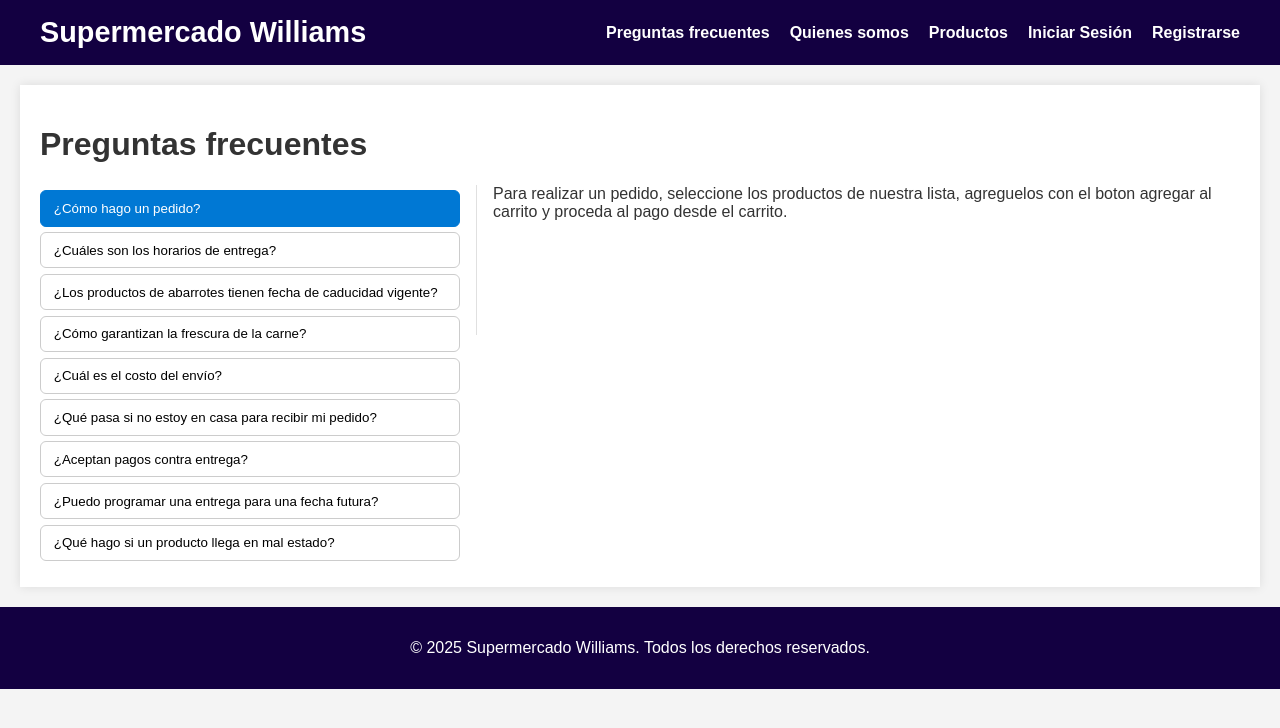
After one commit to Sanpatesp/Williams_SM, a Flask app: a page that uses templates/base.html in a window 1280 px wide. The commit adds this page. Shown: the top 728 px of the page. Run offline with Flask 3, Linux system fonts and the light colour scheme.

Commit message:
Incorporacion de las plantillas about_us y q_and_a

```diff
--- a/routes.py
+++ b/routes.py
@@ -76,6 +76,14 @@ def index():
         mostrar_promos = False
     form = AddToCartForm()
     return render_template('index.html', title='Home', productos=productos, form=form, mostrar_promos=mostrar_promos)
+
+@app.route('/about')
+def about_us():
+    return render_template('about_us.html', title='About Us')
+
+@app.route('/Q&A')
+def q_and_a():
+    return render_template('q_and_a.html', title='Q&A')
 
 @app.route('/products')
 def products():
--- a/templates/admin/create_user.html
+++ b/templates/admin/create_user.html
@@ -107,12 +107,12 @@
                 </div>
 
                 <div class="form-group">
-                    <button type="submit" class="btn btn-primary btn-block">Crear Cuenta</button>
+                    <button type="submit" class="button primary" style="width: 10%; margin-right: 0;">Crear Cuenta</button>
                 </div>
             </form>
 
             <div class="mt-3">
-                <a href="{{ url_for('manage_users') }}" class="btn btn-secondary btn-block">Volver a Gestión de Usuarios</a>
+                <a href="{{ url_for('manage_users') }}" class="button danger" style="width: 10%; text-align: center; display: block;">Cancelar</a>
             </div>
         </div>
     </div>
--- a/templates/base.html
+++ b/templates/base.html
@@ -14,6 +14,8 @@
                 <span class="hamburger"></span>
             </button>
             <ul>
+                <li><a href="{{ url_for('q_and_a') }}">Preguntas frecuentes</a></li>
+                <li><a href="{{ url_for('about_us') }}">Quienes somos</a></li>
                 <li><a href="{{ url_for('products') }}">Productos</a></li>
                 {% if current_user.is_authenticated %}
                     <li><a href="{{ url_for('cart') }}">Carrito</a></li>
--- /dev/null
+++ b/templates/q_and_a.html
@@ -0,0 +1,119 @@
+{% extends 'base.html' %}
+{% block content %}
+<style>
+    .faq-wrap{display:flex;gap:1rem;align-items:flex-start;}
+    .faq-list{width:35%;min-width:200px;}
+    .faq-detail{flex:1;border-left:1px solid #e0e0e0;padding-left:1rem;min-height:150px;}
+    .faq-btn{
+        display:block;width:100%;text-align:left;padding:.6rem .8rem;margin:.35rem 0;border:1px solid #ccc;border-radius:6px;
+        background:#fff;cursor:pointer;
+    }
+    .faq-btn.active{background:#0078d4;color:#fff;border-color:#0078d4}
+    .answer{display:none;}
+    .answer.active{display:block;}
+    @media (max-width:700px){
+        .faq-wrap{flex-direction:column;}
+        .faq-list{width:100%;}
+        .faq-detail{border-left:0;padding-left:0;}
+    }
+</style>
+
+<h1>Preguntas frecuentes</h1>
+
+<div class="faq-wrap" role="region" aria-label="Preguntas frecuentes">
+    <div class="faq-list" role="tablist" aria-orientation="vertical">
+        {# Espera una variable de contexto 'faqs' como lista de diccionarios {question, answer} #}
+        {% for faq in faqs %}
+            <button type="button"
+                            class="faq-btn"
+                            data-target="answer-{{ loop.index0 }}"
+                            aria-controls="answer-{{ loop.index0 }}"
+                            aria-expanded="false">
+                {{ faq.question }}
+            </button>
+        {% else %}
+            <!-- Ejemplo por defecto si no se pasa 'faqs' -->
+            <button type="button" class="faq-btn" data-target="answer-0" aria-controls="answer-0" aria-expanded="false">¿Cómo hago un pedido?</button>
+            <button type="button" class="faq-btn" data-target="answer-1" aria-controls="answer-1" aria-expanded="false">¿Cuáles son los horarios de entrega?</button>
+            <button type="button" class="faq-btn" data-target="answer-2" aria-controls="answer-2" aria-expanded="false">¿Los productos de abarrotes tienen fecha de caducidad vigente?</button>
+            <button type="button" class="faq-btn" data-target="answer-3" aria-controls="answer-3" aria-expanded="false">¿Cómo garantizan la frescura de la carne?</button>
+            <button type="button" class="faq-btn" data-target="answer-4" aria-controls="answer-4" aria-expanded="false">¿Cuál es el costo del envío?</button>
+            <button type="button" class="faq-btn" data-target="answer-5" aria-controls="answer-5" aria-expanded="false">¿Qué pasa si no estoy en casa para recibir mi pedido?</button>
+            <button type="button" class="faq-btn" data-target="answer-6" aria-controls="answer-6" aria-expanded="false">¿Aceptan pagos contra entrega?</button>
+            <button type="button" class="faq-btn" data-target="answer-7" aria-controls="answer-7" aria-expanded="false">¿Puedo programar una entrega para una fecha futura?</button>
+            <button type="button" class="faq-btn" data-target="answer-8" aria-controls="answer-8" aria-expanded="false">¿Qué hago si un producto llega en mal estado?</button>
+        {% endfor %}
+    </div>
+
+    <div class="faq-detail" aria-live="polite">
+        {% for faq in faqs %}
+            <div id="answer-{{ loop.index0 }}" class="answer" role="tabpanel" aria-hidden="true">
+                {{ faq.answer|safe }}
+            </div>
+        {% endfor %}
+        {% if not faqs %}
+            <div id="answer-0" class="answer" role="tabpanel" aria-hidden="true">
+                Para realizar un pedido, seleccione los productos de nuestra lista, agreguelos con el boton agregar al carrito y proceda al pago desde el carrito.
+            </div>
+            <div id="answer-1" class="answer" role="tabpanel" aria-hidden="true">
+                Las entregas se realizan de lunes a sábado de 9:00 a 20:00.
+            </div>
+            <div id="answer-2" class="answer" role="tabpanel" aria-hidden="true">
+                Contamos con un estricto control de inventarios (PEPS) para asegurar que recibas productos con una vida útil óptima.
+            </div>
+            <div id="answer-3" class="answer" role="tabpanel" aria-hidden="true">
+                Nuestros cortes se seleccionan diariamente y se mantienen en cámaras de refrigeración con temperatura controlada. Además, utilizamos empaques de grado alimenticio para evitar la oxidación.
+            </div>
+            <div id="answer-4" class="answer" role="tabpanel" aria-hidden="true">
+                El costo del envío varía según la ubicación, generalmente entre $5 y $15.
+            </div>
+            <div id="answer-5" class="answer" role="tabpanel" aria-hidden="true">
+                Al ser productos perecederos, recomendamos estar presentes. Si no es posible, el repartidor esperará 10 minutos o intentaremos contactarte para reprogramar (aplica cargo de re-envío).
+            </div>
+            <div id="answer-6" class="answer" role="tabpanel" aria-hidden="true">
+                Si, aceptamos efectivo y terminal bancaria al momento de la entrega, además de pagos con tarjeta y transferencia desde el sitio web.
+            </div>
+            <div id="answer-7" class="answer" role="tabpanel" aria-hidden="true">
+                Sí, puede programar su entrega para una fecha futura durante el proceso de pago.
+            </div>
+            <div id="answer-8" class="answer" role="tabpanel" aria-hidden="true">
+                Tu satisfacción es nuestra prioridad. Si algún producto (especialmente carnes) no cumple con tus expectativas, repórtalo en las primeras 4 horas tras la entrega para realizar el cambio sin costo.
+            </div>
+        {% endif %}
+    </div>
+</div>
+
+<script>
+    (function(){
+        const buttons = Array.from(document.querySelectorAll('.faq-btn'));
+        const answers = Array.from(document.querySelectorAll('.answer'));
+        if(!buttons.length || !answers.length) return;
+
+        function clearActive(){
+            buttons.forEach(b=>{ b.classList.remove('active'); b.setAttribute('aria-expanded','false'); });
+            answers.forEach(a=>{ a.classList.remove('active'); a.setAttribute('aria-hidden','true'); });
+        }
+
+        buttons.forEach((btn, idx)=>{
+            btn.addEventListener('click', ()=> {
+                const targetId = btn.dataset.target;
+                const target = document.getElementById(targetId);
+                if(!target) return;
+                clearActive();
+                btn.classList.add('active');
+                btn.setAttribute('aria-expanded','true');
+                target.classList.add('active');
+                target.setAttribute('aria-hidden','false');
+                target.focus && target.focus();
+            });
+            // allow keyboard activation with Enter/Space
+            btn.addEventListener('keydown', (e)=>{
+                if(e.key === 'Enter' || e.key === ' ') { e.preventDefault(); btn.click(); }
+            });
+        });
+
+        // opcional: activar la primera pregunta al cargar
+        buttons[0].click();
+    })();
+</script>
+{% endblock %}
```
Also changed, not shown: templates/about_us.html (added, +47 -0 lines), templates/admin/edit_user.html (+8 -26 lines), site.db.
